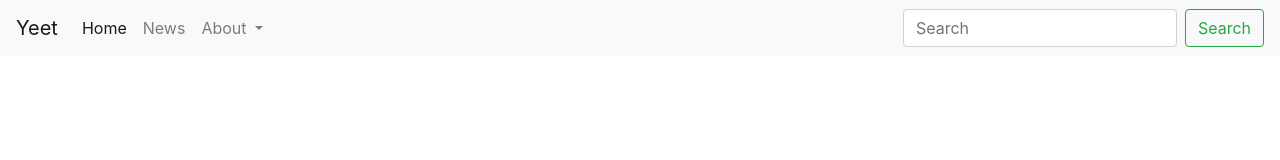
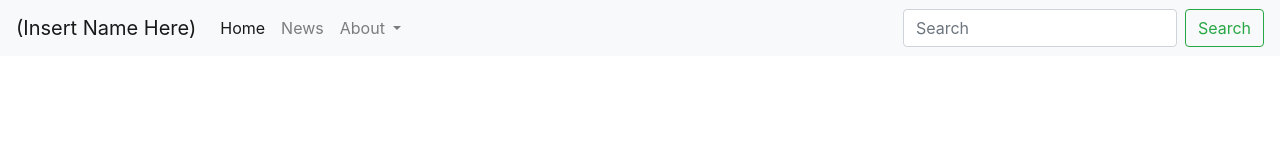
Before and after one commit to BootstrapTest/BootstrapTest.github.io, a plain HTML site: page index.html in a window 1280 px wide. Drawn offline with nearby package versions, Linux system fonts and the light colour scheme.

Commit message:
Update index.html

```diff
--- a/index.html
+++ b/index.html
@@ -8,11 +8,11 @@
     <!-- Bootstrap CSS -->
     <link rel="stylesheet" href="https://stackpath.bootstrapcdn.com/bootstrap/4.1.3/css/bootstrap.min.css" integrity="sha384-MCw98/SFnGE8fJT3GXwEOngsV7Zt27NXFoaoApmYm81iuXoPkFOJwJ8ERdknLPMO" crossorigin="anonymous">
 
-    <title>Hello, world!</title>
+    <title>Template Page</title>
   </head>
   <body>
     <nav class="navbar navbar-expand-lg navbar-light bg-light">
-  <a class="navbar-brand" href="#">Yeet</a>
+  <a class="navbar-brand" href="#">(Insert Name Here)</a>
   <button class="navbar-toggler" type="button" data-toggle="collapse" data-target="#navbarSupportedContent" aria-controls="navbarSupportedContent" aria-expanded="false" aria-label="Toggle navigation">
     <span class="navbar-toggler-icon"></span>
   </button>
```
